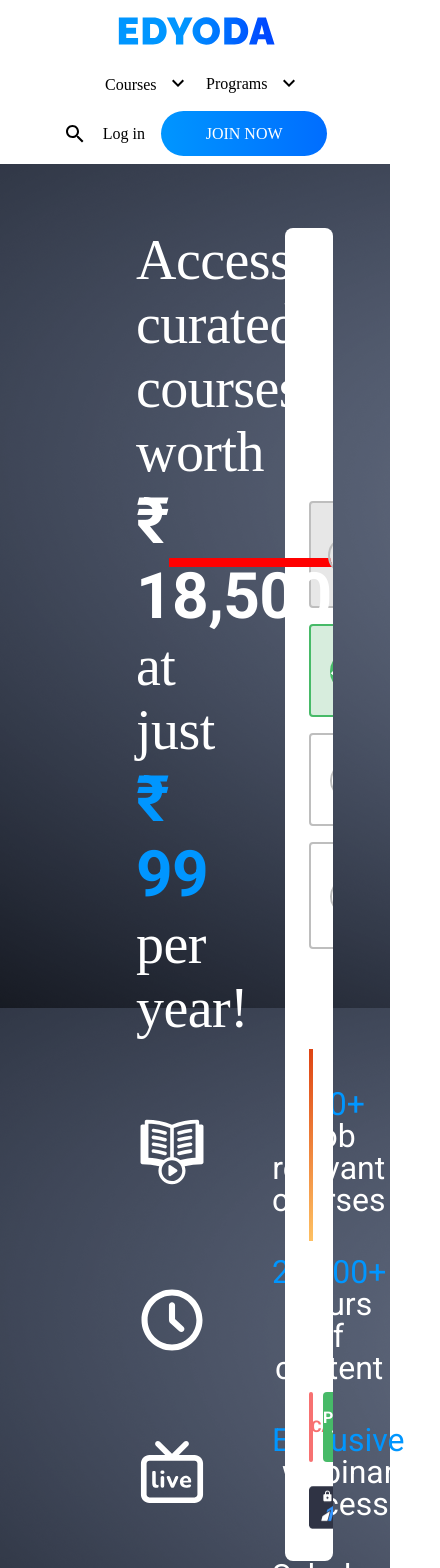
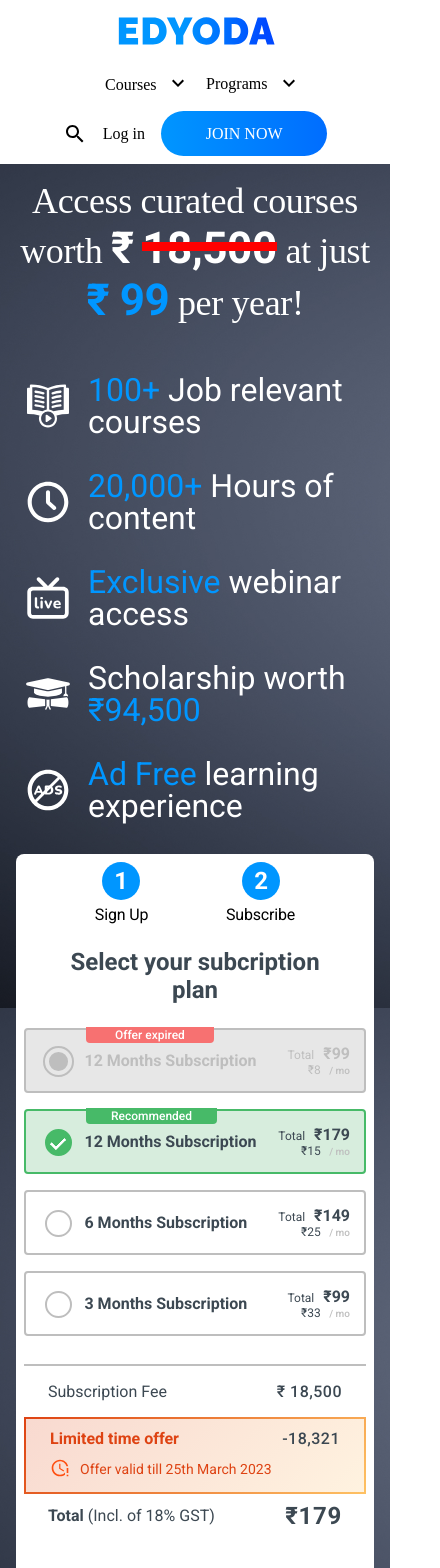
Before and after one commit to padamkarki/subscription_page, a React (Create React App) app: page / in a window 390 px wide. Shown: the top 1568 px of the page, 440 px wide, since content can reach past the window. Built offline with nearby package versions, Linux system fonts and the light colour scheme.

Commit message:
bug fix and css responsoveness

```diff
--- a/src/components/Cards/WhiteCard.module.css
+++ b/src/components/Cards/WhiteCard.module.css
@@ -6,3 +6,32 @@
   padding: 2rem 1.5rem 1.5rem 1.5rem;
   margin: 0 1rem 0rem 3rem;
 }
+/* Responsive----------------------------------------------------------------- */
+
+@media (min-width: 1025px) and (max-width: 1600px) {
+  .card {
+    padding: 2rem;
+    margin: 2rem;
+  }
+}
+
+@media (min-width: 768px) and (max-width: 1024px) {
+  .card {
+    padding: 2rem;
+    margin: 2rem;
+  }
+}
+
+@media (min-width: 481px) and (max-width: 767px) {
+  .card {
+    padding: 1rem;
+    margin: 1rem;
+  }
+}
+
+@media (max-width: 480px) {
+  .card {
+    padding: 0.5rem;
+    margin: 0rem;
+  }
+}
--- a/src/components/Content/Benefits/Benefits.js
+++ b/src/components/Content/Benefits/Benefits.js
@@ -9,9 +9,8 @@
     <>
       <section>
         <div className={styles.text1}>
-          <h1>Access curated courses worth</h1>
-          <h1>
-            <span className={styles.text2}>₹</span>{" "}
+          <h1 className={styles.headingText}>
+            Access curated courses worth <span className={styles.text2}>₹</span>{" "}
             <span className={`${styles.text2} ${styles.dashed}`}>18,500</span>{" "}
             at just{" "}
             <span className={`${styles.text2} ${styles.textcolor}`}>₹ 99</span>{" "}
--- a/src/components/Content/Benefits/Benefits.module.css
+++ b/src/components/Content/Benefits/Benefits.module.css
@@ -1,3 +1,7 @@
+.headingText {
+  width: 75%;
+}
+
 .text1 {
   text-align: left;
   font-family: "Raleway";
@@ -22,6 +26,7 @@
 
 .dashed {
   position: relative;
+  display: inline-block; /* Add this line */
 }
 
 .dashed::before {
@@ -36,4 +41,55 @@
 }
 .textcolor {
   color: #0096ff;
+  display: inline-block; /* Add this line */
 }
+
+/* RESPONSIVE-------------------------------------------------------- */
+
+@media (min-width: 768px) and (max-width: 1600px) {
+  .text1 {
+    font-size: 46px;
+  }
+
+  .text2 {
+    font-size: 54px;
+  }
+}
+@media (min-width: 1024px) and (max-width: 1600px) {
+  .headingText {
+    width: 90%;
+  }
+}
+@media (max-width: 1024px) {
+  .headingText {
+    width: 100%;
+  }
+}
+
+@media (max-width: 767px) {
+  .headingText {
+    width: 100%;
+  }
+  .text1 {
+    font-size: 36px;
+  }
+
+  .text2 {
+    font-size: 44px;
+  }
+}
+
+/* Text align center-------------------------------------------------------- */
+
+@media (max-width: 1024px) {
+  .text1 {
+    text-align: center;
+  }
+
+  .text2 {
+    text-align: center;
+  }
+}
+
+/* @media (min-width: 481px) and (max-width: 767px) {
+} */
--- a/src/components/Content/Benefits/List.module.css
+++ b/src/components/Content/Benefits/List.module.css
@@ -30,3 +30,62 @@
 .textcolor {
   color: #0096ff;
 }
+
+@media (min-width: 1025px) and (max-width: 1600px) {
+  .content {
+    padding: 0;
+    margin-top: 3rem;
+  }
+
+  .item {
+    margin-bottom: 3rem;
+    text-align: left;
+  }
+
+  .icon {
+    margin-right: 1rem;
+    width: 4rem;
+    height: 4rem;
+  }
+}
+
+@media (min-width: 768px) and (max-width: 1024px) {
+}
+
+@media (min-width: 481px) and (max-width: 767px) {
+  .content {
+    padding: 0;
+    margin-top: 3rem;
+    margin-left: 2rem;
+  }
+
+  .item {
+    margin-bottom: 2rem;
+    text-align: left;
+  }
+
+  .icon {
+    margin-right: 1rem;
+    width: 4rem;
+    height: 4rem;
+  }
+}
+
+@media (max-width: 480px) {
+  .content {
+    padding: 0;
+    margin-top: 3rem;
+    margin-left: 0.5rem;
+  }
+
+  .item {
+    margin-bottom: 2rem;
+    text-align: left;
+  }
+
+  .icon {
+    margin-right: 1rem;
+    width: 3rem;
+    height: 3rem;
+  }
+}
--- a/src/components/Content/Content.module.css
+++ b/src/components/Content/Content.module.css
@@ -1,7 +1,7 @@
 .content_container {
   display: flex;
   padding: 4rem 6rem 3rem 8.5rem;
-  background-image: url("../../assets/BackGround.png");
+  background-image: url("../../assets/BackGround.jpg");
   background-size: cover;
   background-repeat: no-repeat;
   background-position: center;
@@ -16,3 +16,50 @@
 .subscription {
   width: 36%;
 }
+
+/* -RESPONSIVE------------------------------------------------------------------------ */
+
+@media (min-width: 1025px) and (max-width: 1600px) {
+  .content_container {
+    padding: 2rem 2rem 1rem 3rem;
+  }
+
+  .benefits {
+    width: 50%;
+  }
+
+  .subscription {
+    width: 50%;
+  }
+}
+
+@media (min-width: 768px) and (max-width: 1024px) {
+  .content_container {
+    display: block;
+    padding: 3rem;
+  }
+
+  .benefits {
+    width: 100%;
+  }
+
+  .subscription {
+    width: 100%;
+  }
+}
+
+/* @media (min-width: 481px) and (max-width: 767px) {} */
+
+@media (max-width: 767px) {
+  .content_container {
+    display: block;
+    padding: 1rem;
+  }
+  .benefits {
+    width: 100%;
+  }
+
+  .subscription {
+    width: 100%;
+  }
+}
--- a/src/components/Content/Subscription/Buttons.module.css
+++ b/src/components/Content/Subscription/Buttons.module.css
@@ -21,6 +21,15 @@
   font-weight: 700;
   font-size: 16px;
   line-height: 19px;
+  cursor: pointer;
+}
+
+.cancelButton:hover {
+  background-color: #f77171;
+  color: white;
+}
+.cancelButton:active {
+  background-color: #943f3f;
 }
 
 .proceedButton {
@@ -35,6 +44,14 @@
   font-weight: 700;
   font-size: 16px;
   line-height: 19px;
+  cursor: pointer;
+}
+.proceedButton:hover {
+  background-color: #388e50;
+}
+
+.proceedButton:active {
+  background-color: #276b40;
 }
 
 .img {
--- a/src/components/Content/Subscription/PriceList.js
+++ b/src/components/Content/Subscription/PriceList.js
@@ -32,11 +32,14 @@
     if (selectedOption) {
       setDiscount(subscriptionFee - selectedOption.total);
     }
+    // eslint-disable-next-line react-hooks/exhaustive-deps
   }, []);
 
   return (
     <div>
-      {plans.map((option) => (
+      {/* PLAN LIST -------------------------------------------------------------------------------------*/}
+
+      {plans.map((option, index) => (
         <div
           key={option.id}
           className={`${styles.option} ${
@@ -69,6 +72,16 @@
               </p>
             </div>
           </label>
+          {index === 0 && (
+            <div className={styles.background}>
+              <p className={styles.backgroundText}>Offer expired</p>
+            </div>
+          )}
+          {index === 1 && (
+            <div className={styles.background2}>
+              <p className={styles.backgroundText}>Recommended</p>
+            </div>
+          )}
         </div>
       ))}
       {plan && (
@@ -78,16 +91,20 @@
               <p className={styles.text4}>Subscription Fee </p>
             </div>
             <div className={styles.right}>
-              <p className={styles.text7}>₹ {subscriptionFee}</p>
+              <p className={styles.text7}>
+                ₹ {subscriptionFee.toLocaleString()}
+              </p>
             </div>
           </div>
+
+          {/* CARD -------------------------------------------------------------------------------------*/}
           <div className={styles.card}>
             <div className={styles.container1}>
               <div className={styles.left}>
                 <p className={styles.text5}>Limited time offer</p>
               </div>
               <div className={styles.right}>
-                <p className={styles.text7}>-{discount}</p>
+                <p className={styles.text7}>-{discount.toLocaleString()}</p>
               </div>
             </div>
             <div className={styles.container1}>
@@ -106,6 +123,8 @@
             </div>
           </div>
 
+          {/* Total -------------------------------------------------------------------------------------*/}
+
           <div className={styles.container3}>
             <div className={styles.left}>
               <p className={styles.text1}>
--- a/src/components/Content/Subscription/PriceList.module.css
+++ b/src/components/Content/Subscription/PriceList.module.css
@@ -118,7 +118,34 @@
   transform: translate(-50%, -50%) rotate(45deg) scale(1);
 }
 
-/* ------------------------------------------------------------------------------- */
+.background {
+  float: left;
+  background-color: #f77171;
+  padding: 1px 29px;
+  margin-left: 8px;
+  border-radius: 0px 0px 4px 4px;
+  position: relative;
+  transform: translate(38px, -50px);
+}
+
+.backgroundText {
+  font-family: "Roboto";
+  font-style: normal;
+  font-weight: 500;
+  font-size: 12px;
+  color: #ffffff;
+}
+.background2 {
+  float: left;
+  background-color: #47ba68;
+  padding: 1px 25px;
+  margin-left: 8px;
+  border-radius: 0px 0px 4px 4px;
+  position: relative;
+  transform: translate(38px, -50px);
+}
+
+/* CALCULATIONS------------------------------------------------------------------------------- */
 
 .line {
   margin-top: 28px;
@@ -152,9 +179,10 @@
   margin-left: auto;
 }
 
+/* Card------------------------------------------------------------------------------- */
+
 .card {
-  border-radius: 8px;
-  border-width: 2px;
+  border: 2px;
   border-style: solid;
   border-image: linear-gradient(
       135deg,
@@ -162,6 +190,7 @@
       rgba(254, 193, 99, 1)
     )
     1;
+  border-radius: 8px;
   background: linear-gradient(
     135deg,
     rgba(222, 67, 19, 0.2),
@@ -177,6 +206,7 @@
   filter: brightness(0) saturate(100%) invert(36%) sepia(84%) saturate(2922%)
     hue-rotate(354deg) brightness(104%) contrast(99%);
 }
+/* Card END------------------------------------------------------------------------------- */
 
 .text4 {
   font-weight: 400;
--- a/src/components/Header.module.css
+++ b/src/components/Header.module.css
@@ -16,6 +16,7 @@
 .link {
   all: unset;
   margin: 0 4rem;
+  cursor: pointer;
 }
 
 .text {
@@ -35,9 +36,13 @@
   padding: 0.8rem 2.8rem;
   background-size: 200% auto;
   transition: background-position 0.3s ease;
+  cursor: pointer;
 }
 .button:hover {
   background-position: 100% 0;
+}
+.button:active {
+  background: linear-gradient(266.79deg, #0041e7 4.63%, #003e6a 100%);
 }
 
 @media (min-width: 768px) and (max-width: 1024px) {
--- a/src/components/Navbar.module.css
+++ b/src/components/Navbar.module.css
@@ -16,12 +16,14 @@
   line-height: 19px;
   text-align: center;
   color: #000000;
+  cursor: pointer;
 }
 
 .nav_icon {
   display: inline-block;
   vertical-align: middle;
   margin-left: 0.6rem;
+  cursor: pointer;
 }
 
 @media (min-width: 768px) and (max-width: 1024px) {
```
Also changed, not shown: src/assets/BackGround.jpg (added).
